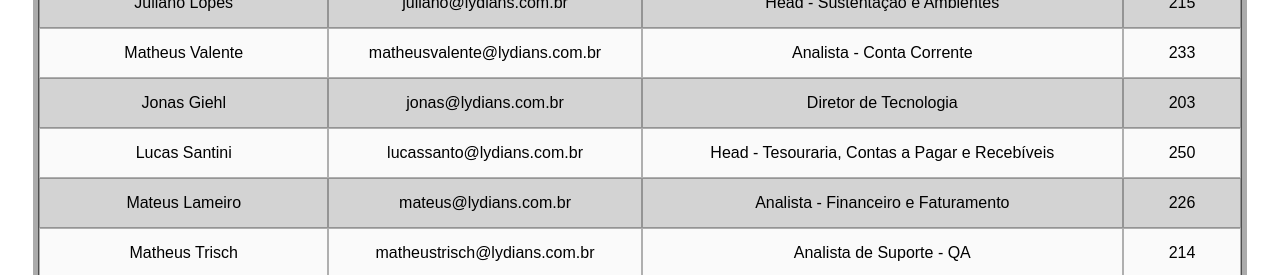
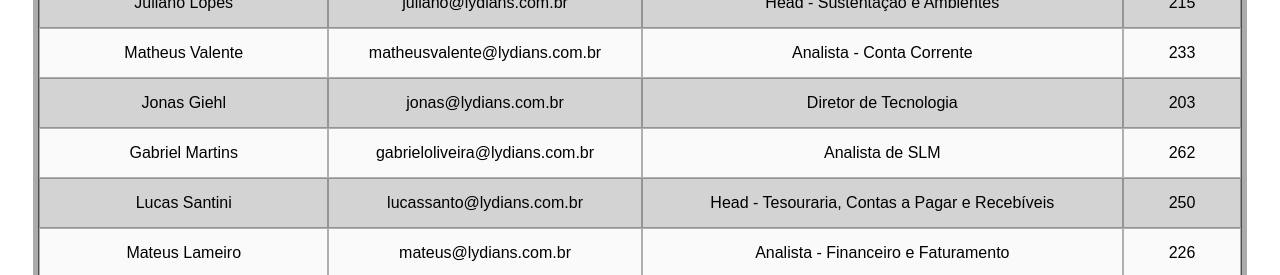
Before and after one commit to SnitramLydians/Lydiansmateus, a plain HTML site: page index.html in a window 1280 px wide. Shown: the part 900-1175 px from the top of the page. Drawn offline with nearby package versions, Linux system fonts and the light colour scheme; a script that the page names is missing.

Commit message:
Update index.html

```diff
--- a/index.html
+++ b/index.html
@@ -336,6 +336,12 @@
               <td>203</td>
             </tr>
             <tr>
+              <td>Gabriel Martins</td>
+              <td>gabrieloliveira@lydians.com.br</td>
+              <td>Analista de SLM</td>
+              <td>262</td>
+            </tr>
+            <tr>
               <td>Lucas Santini</td>
               <td>lucassanto@lydians.com.br</td>
               <td>Head - Tesouraria, Contas a Pagar e Recebíveis</td>
```
